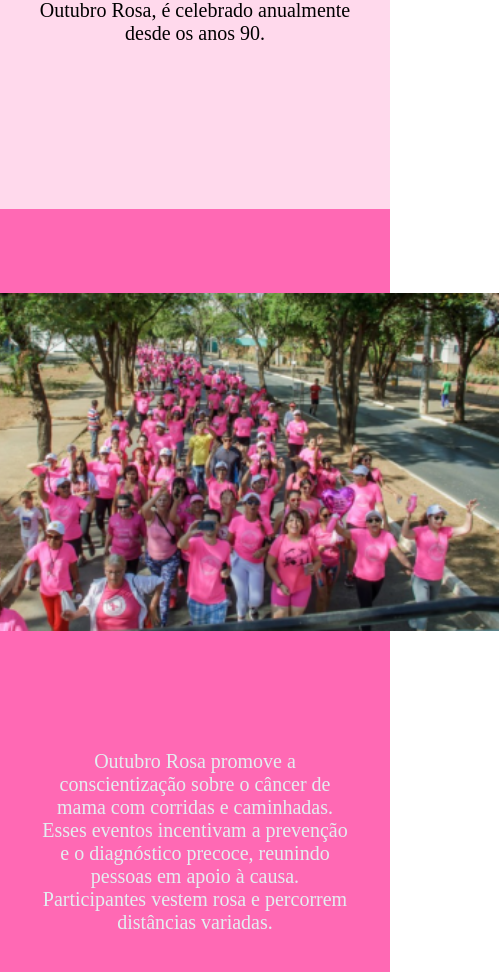
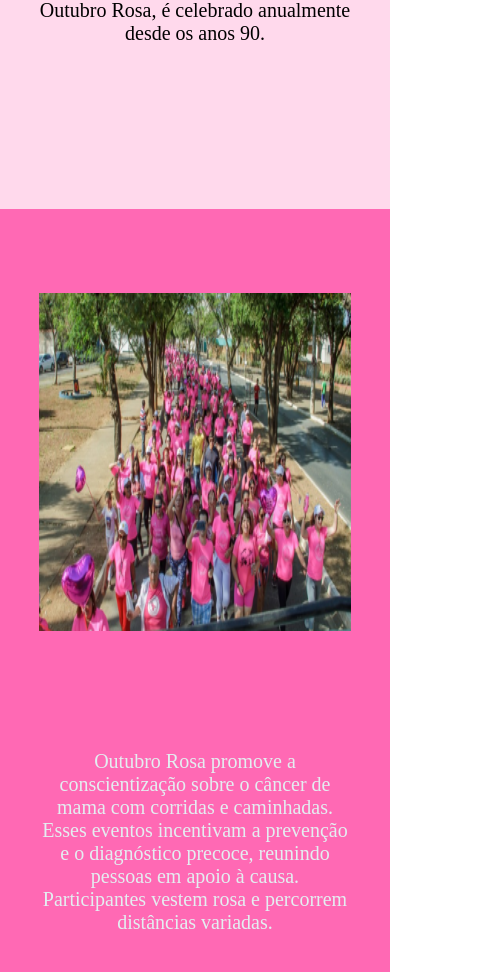
Before and after one commit to Otavioelp/Outubro-Rosa, a plain HTML site: page index.html in a window 390 px wide. Shown: the part 846-1818 px from the top of the page, 499 px wide, since content can reach past the window. Drawn offline with Linux system fonts and the light colour scheme.

Commit message:
width na img

```diff
--- a/style.scss
+++ b/style.scss
@@ -179,7 +179,8 @@ footer img{
         justify-content: center; }
 
        img{
-           height: 40vh;}
+           height: 40vh;
+        width: 80%;}
 
 }
 
```
Also changed, not shown: style.css, 1 other file.
